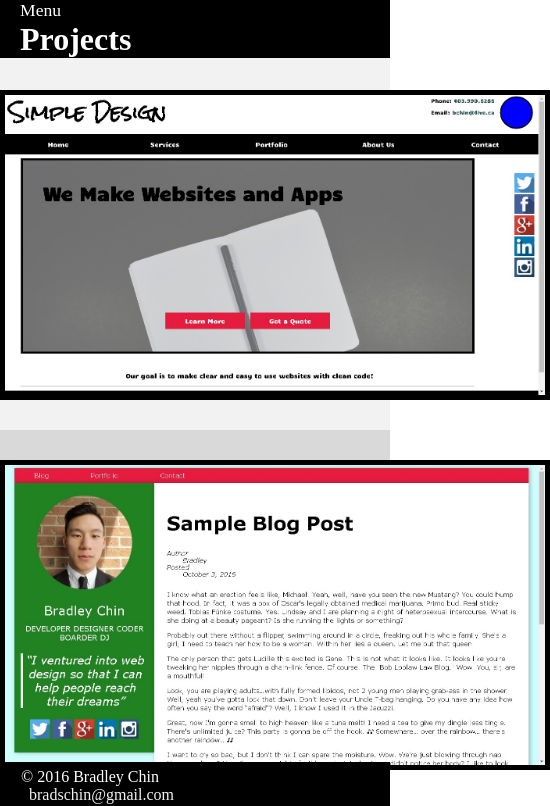
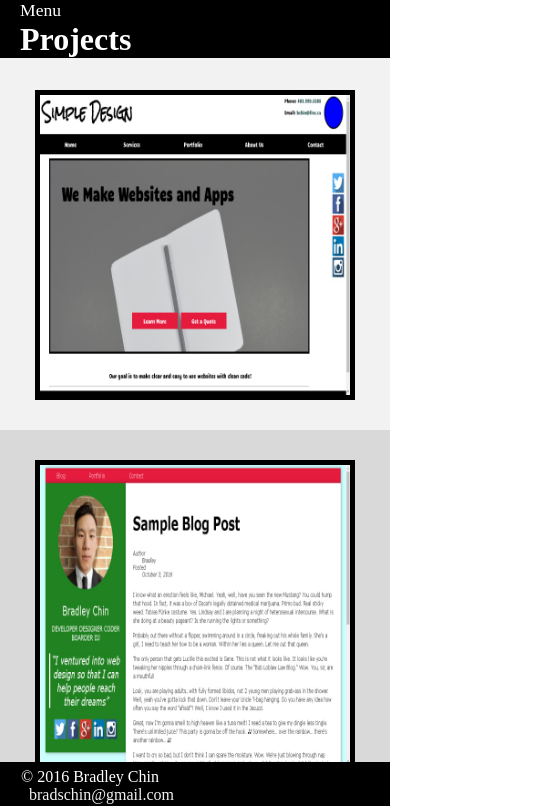
Before and after one commit to bradleychin/bradleychin.github.io, a plain HTML site: page projects/index.html in a window 390 px wide. Shown: the top 806 px of the page, 550 px wide, since content can reach past the window. Drawn offline with Linux system fonts and the light colour scheme; a web font is replaced by a local one.

Commit message:
media query for responsive

```diff
--- a/projects/projects.css
+++ b/projects/projects.css
@@ -34,6 +34,11 @@
   position: relative;
   z-index: 2;
   perspective: 800px;
+}
+@media only screen and (max-width: 600px) {
+  .container {
+    width: 320px;
+  }
 }
 .card {
   width: 100%;
```
